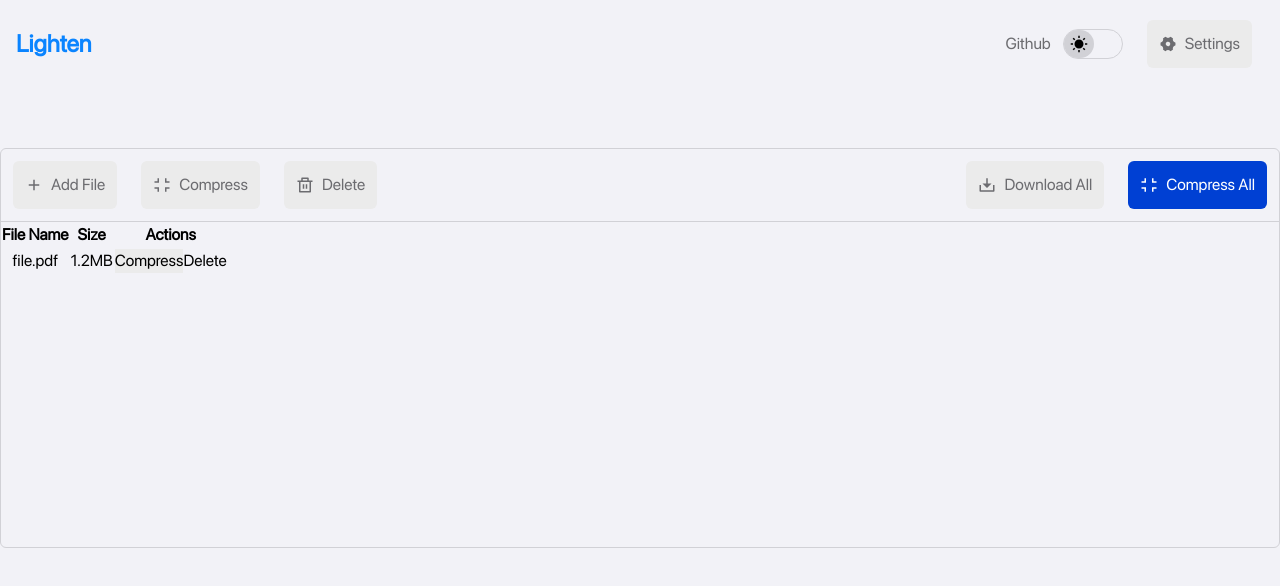
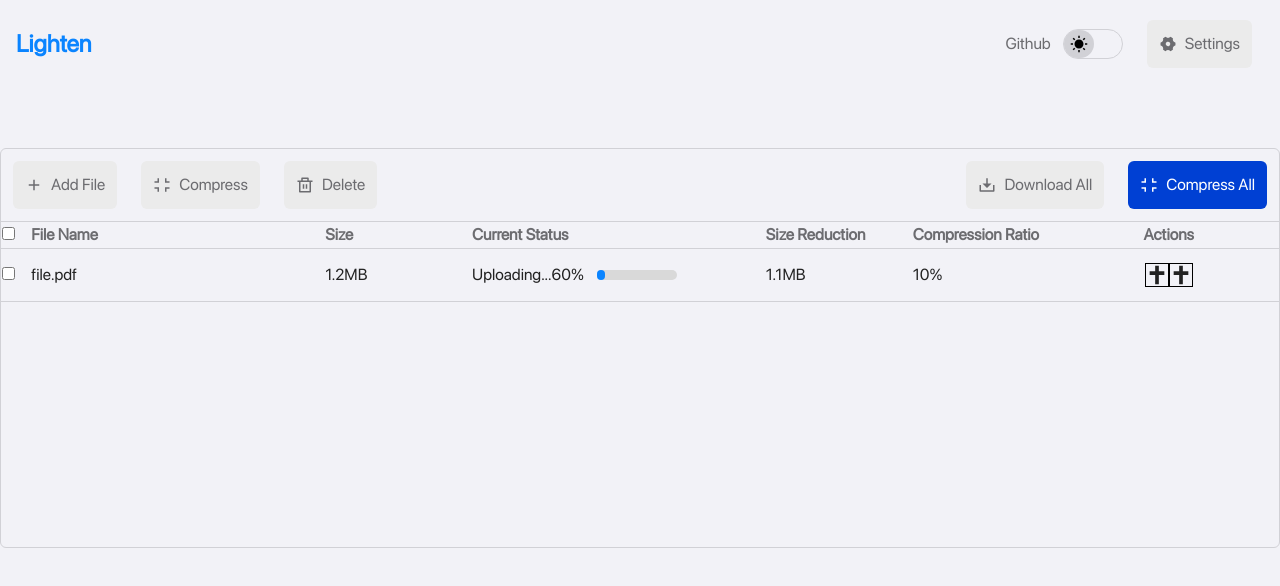
Before and after one commit to Stephen-PP/LightenIO, a Next.js app in the folder frontend/: page / in a window 1280 px wide. Shown: the top 586 px of the page. Built offline with nearby package versions, Linux system fonts and the light colour scheme.

Commit message:
finished table formatting

```diff
--- a/frontend/src/app/globals.css
+++ b/frontend/src/app/globals.css
@@ -30,6 +30,9 @@
     --color-neutral-text-light: #222222;
     --color-neutral-text-dark: #F2F2F7;
 
+    --color-dark-text-light: #222222;
+    --color-dark-text-dark: #F2F2F7;
+
     --theme-switcher-dark: #393939;
     --theme-switcher-light: #D1D1D6;
 
@@ -46,6 +49,7 @@ body.light {
     --color-info-btn: var(--color-info-btn-light);
     --color-info-text: var(--color-info-text-light);
     --color-neutral-text: var(--color-neutral-text-light);
+    --color-dark-text: var(--color-dark-text-light);
 
     --theme-switcher-transform: translateX(0px);
     --theme-switcher-color: var(--theme-switcher-light);
@@ -59,6 +63,7 @@ body.dark {
     --color-info-btn: var(--color-info-btn-dark);
     --color-info-text: var(--color-info-text-dark);
     --color-neutral-text: var(--color-neutral-text-dark);
+    --color-dark-text: var(--color-dark-text-dark);
 
     --theme-switcher-transform: translateX(30px);
     --theme-switcher-color: var(--theme-switcher-dark);
@@ -95,6 +100,10 @@ body {
     color: var(--color-neutral-text);
 }
 
+.text-dark {
+    color: var(--color-dark-text);
+}
+
 .clickable {
     cursor: default;
 }
@@ -129,3 +138,15 @@ body.light .clickable:hover {
 .no-display {
     display: none;
 }
+
+.hidden {
+    visibility: hidden;
+}
+
+.uploader-table td {
+    text-align: left;
+}
+
+.uploader-table th {
+    text-align: left;
+}
--- a/frontend/src/components/switch/ThemeSwitcher.tsx
+++ b/frontend/src/components/switch/ThemeSwitcher.tsx
@@ -1,5 +1,21 @@
 import { useEffect, useState } from "react";
 import { RiSunFill, RiMoonFill } from '@remixicon/react'
+
+export function IsDarkMode() {
+    if (typeof window !== 'undefined') {
+        return window.localStorage.getItem("switch-theme") === "true";
+    } else {
+        return false;
+    }
+}
+
+export function IsLightMode() {
+    if (typeof window !== 'undefined') {
+        return window.localStorage.getItem("switch-theme") === "false";
+    } else {
+        return false;
+    }
+}
 
 export default function ThemeSwitcher(options: {id: string}) {
     const [switched, setSwitched] = useState<boolean>(() => {
--- a/frontend/src/components/uploader/Uploader.tsx
+++ b/frontend/src/components/uploader/Uploader.tsx
@@ -1,8 +1,9 @@
 "use client";
 
-import { RemixiconComponentType, RiAddFill, RiAddLine, RiDeleteBinLine, RiDownload2Line, RiFullscreenExitLine, RiSettings4Fill } from '@remixicon/react';
+import { RemixiconComponentType, RiAddFill, RiAddLine, RiCrossFill, RiDeleteBinLine, RiDownload2Line, RiFullscreenExitLine, RiSettings4Fill } from '@remixicon/react';
 import Image from 'next/image';
 import { CSSProperties } from 'react';
+import { IsDarkMode } from '../switch/ThemeSwitcher';
 
 type UploaderButtonProps = {
     text: string,
@@ -39,6 +40,14 @@ const globalButtons: UploaderButtonProps[] = [ {
         fill: "white"
     }
 }]
+
+function ProgressBar({ width, background, color}: { width: string, color: string, background: string}) {
+    return (
+        <div className="w-20 rounded-full h-2.5" style={{background}}>
+            <div className="h-2.5 rounded-full" style={{ width, background: color }}></div>
+        </div>
+    )
+}
 
 export default function Uploader() {
     return (
@@ -79,21 +88,35 @@ export default function Uploader() {
                     </div>
                 </div>
                 <div className="self-center items-center w-full">
-                    <table className="table-auto">
-                        <thead>
+                    <table className="border-collapse table-auto pt-2 w-full h-20 max-h-20 uploader-table overflow-scroll">
+                        <thead className="font-normal border-b uploader-border-color pb-20 text-info">
                             <tr>
-                                <th>File Name</th>
-                                <th>Size</th>
-                                <th>Actions</th>
+                                <th style={{width: "2%"}}><input type="checkbox"></input></th>
+                                <th style={{width: "20%"}}>File Name</th>
+                                <th style={{width: "10%"}}>Size</th>
+                                <th style={{width: "20%"}}>Current Status</th>
+                                <th style={{width: "10%"}}>Size Reduction</th>
+                                <th style={{width: "10%"}}>Compression Ratio</th>
+                                <th style={{width: "15%", textAlign: "center"}}>Actions</th>
                             </tr>
                         </thead>
-                        <tbody>
-                            <tr>
-                                <td>file.pdf</td>
+                        <tbody className="text-dark">
+                            <tr className="border-b uploader-border-color">
+                                <td><input type="checkbox"></input></td>
+                                <td >file.pdf</td>
                                 <td>1.2MB</td>
                                 <td>
-                                    <button className="btn-info">Compress</button>
-                                    <button className="btn-danger">Delete</button>
+                                    <div className="flex items-center self-center">
+                                        Uploading...60% &nbsp;&nbsp;&nbsp;<ProgressBar background="#D9D9D9" color="#0A84FF" width="10%"/>
+                                    </div>
+                                </td>
+                                <td>1.1MB</td>
+                                <td>10%</td>
+                                <td>
+                                    <div className="flex items-center self-center justify-center">
+                                        <RiCrossFill className="border border-black"/>
+                                        <RiCrossFill className="border border-black"/>
+                                    </div>
                                 </td>
                             </tr>
                         </tbody>
```
